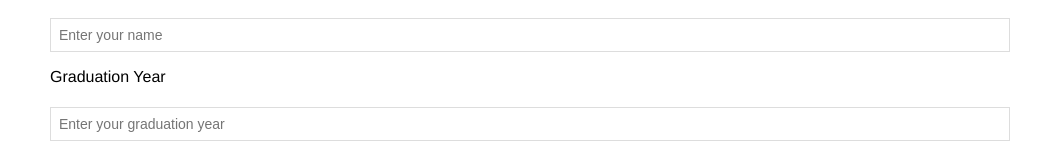
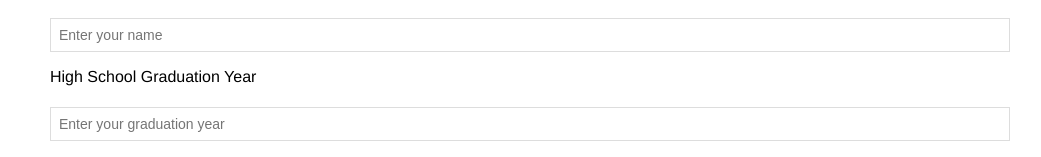
Before and after one commit to ShineyBaobun/Penrose-Website, a plain HTML site: page writeforus.html in a window 1280 px wide. Shown: the part 1244-1401 px from the top of the page, without its empty margins (98-1139 px from the left). Drawn offline with Linux system fonts and the light colour scheme.

Commit message:
Update writeforus.html

```diff
--- a/writeforus.html
+++ b/writeforus.html
@@ -86,7 +86,7 @@
         <p>Name</p>
         <input type="text" id="name" name="name" placeholder="Enter your name" required>
 
-        <p>Graduation Year</p>
+        <p>High School Graduation Year</p>
         <input type="text" id="year" name="graduationyear" placeholder="Enter your graduation year" required>
 
         <p>School</p>
```
